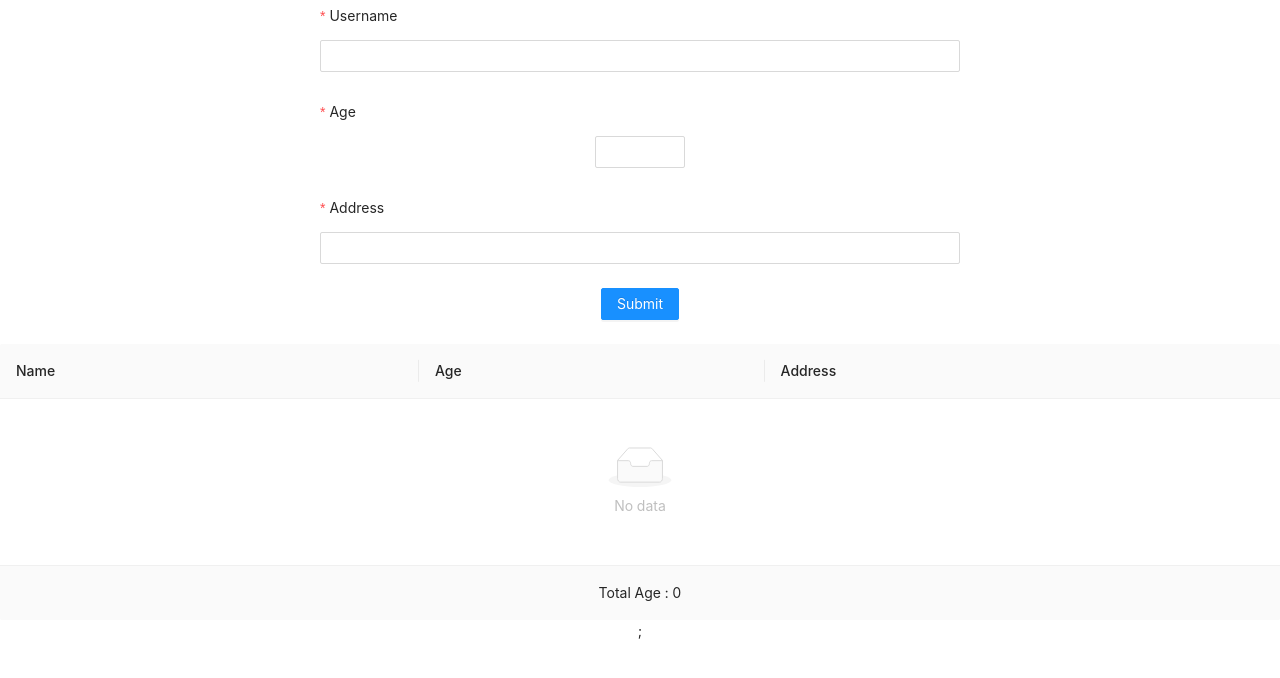
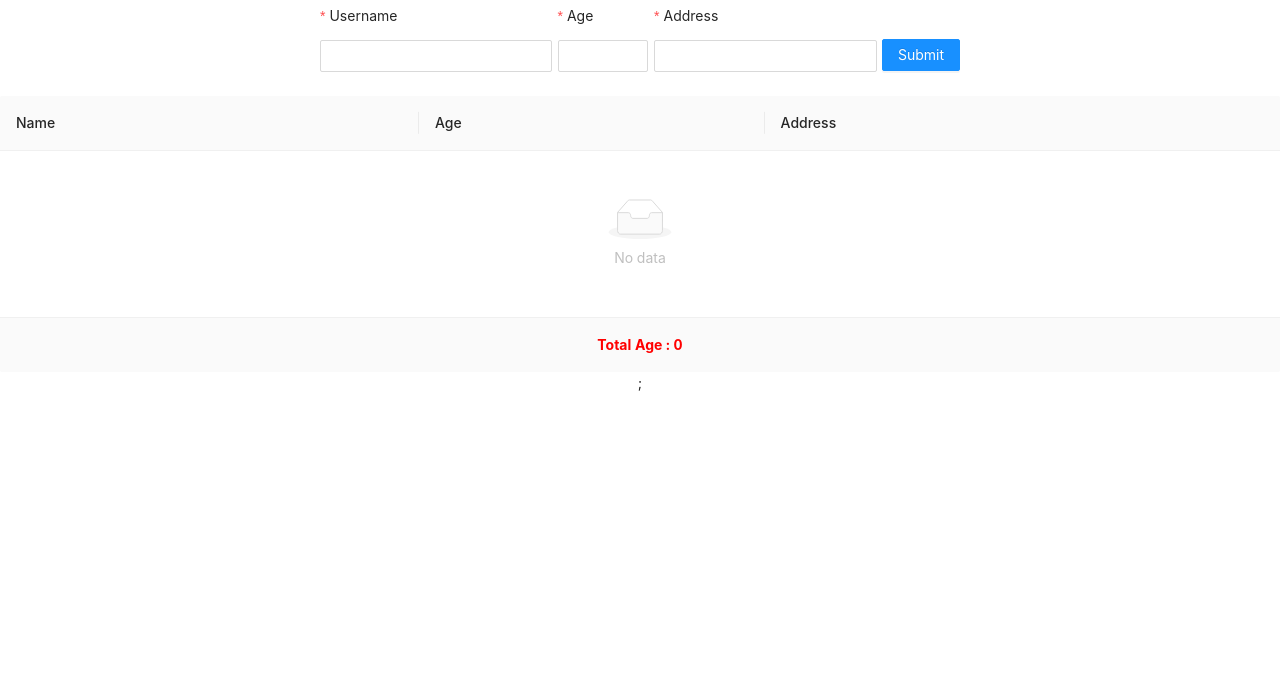
Before and after one commit to sohagraha/input-form-inform-edit, a React (Create React App) app: page / in a window 1280 px wide. Shown: the top 678 px of the page. Built offline with nearby package versions, Linux system fonts and the light colour scheme.

Commit message:
style : change layout and color

```diff
--- a/src/components/InputForm.js
+++ b/src/components/InputForm.js
@@ -7,12 +7,22 @@ const InputForm = () => {
     const [data, setData] = useState(JSON.parse(localStorage.getItem('users')) || [])
 
     const onFinish = (values) => {
-        values.key = data.length + 1
-        values.age = parseInt(values.age)
-        setData([...data, values])
-        let localData = JSON.parse(localStorage.getItem('users')) || [];
-        localData.push(values);
-        localStorage.setItem('users', JSON.stringify(localData));
+        if (data.length === 0) {
+            values.key = 1;
+            values.age = parseInt(values.age)
+            setData([...data, values])
+            data.push(values);
+            localStorage.setItem('users', JSON.stringify(data));
+
+        }
+        else {
+            values.key = Math.max.apply(Math, data.map((item) => item.key)) + 1;
+            values.age = parseInt(values.age)
+            setData([...data, values])
+            let localData = JSON.parse(localStorage.getItem('users')) || [];
+            localData.push(values);
+            localStorage.setItem('users', JSON.stringify(localData));
+        }
         form.resetFields();
     };
 
@@ -22,7 +32,7 @@ const InputForm = () => {
     return (
         <>
             <Form form={form}
-                style={{ width: '50%', margin: 'auto' }}
+                style={{ width: '50%', margin: 'auto', display: 'flex', alignItems: 'center', justifyContent: 'center', gap: 5 }}
                 labelCol={{
                     span: 24,
                 }}
@@ -82,7 +92,9 @@ const InputForm = () => {
                         span: 24,
                     }}
                 >
-                    <Button type="primary" htmlType="submit">
+                    <Button style={{
+                        marginTop: '38px'
+                    }} type="primary" htmlType="submit">
                         Submit
                     </Button>
                 </Form.Item>
--- a/src/components/TableForm.js
+++ b/src/components/TableForm.js
@@ -3,8 +3,12 @@ import React from 'react';
 
 const TableForm = ({ data, setData }) => {
     const sumAge = data.reduce((acc, curr) => {
-        return parseInt(acc) + parseInt(curr.age) || 0
+        return parseInt(acc) + (parseInt(curr.age) || 0)
     }, 0)
+
+    const handleLocal = (localNew) => {
+        localStorage.setItem('users', JSON.stringify(localNew))
+    }
 
     const columns = [
         {
@@ -25,7 +29,7 @@ const TableForm = ({ data, setData }) => {
                         const index = _data.findIndex(item => item.key === record.key)
                         _data[index].age = value
                         setData(_data)
-                        console.log(data);
+                        handleLocal(_data)
                     }}
                     value={record.age} />
             ),
@@ -40,7 +44,10 @@ const TableForm = ({ data, setData }) => {
 
     return (
         <>
-            <Table dataSource={data} columns={columns} footer={() => `Total Age : ${sumAge}`} />;
+            <Table dataSource={data} columns={columns} footer={() => <span style={{
+                color: 'red',
+                fontWeight: 'bolder'
+            }}>{`Total Age : ${sumAge}`}</span>} />;
         </>
     );
 };
```
